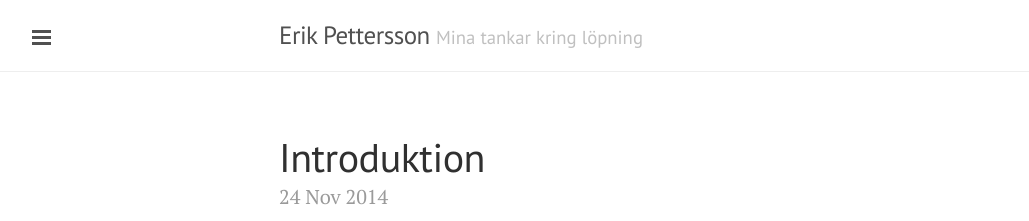
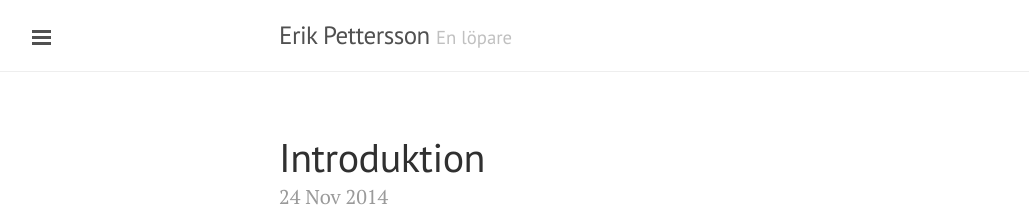
Before and after one commit to eripe970/eripe970.github.io, a Jekyll site: the page built from index.html, in a window 1280 px wide. Shown: the top 221 px of the page, without its empty margins (1-1030 px from the left). Built offline with Jekyll 4.4.1, drawn with Linux system fonts in a browser that asks for light colours; Markdown is read by kramdown in place of the engine named in the settings; the list of posts is cut into pages by our own code.

Commit message:
Update _config.yml

```diff
--- a/_config.yml
+++ b/_config.yml
@@ -10,8 +10,8 @@ relative_permalinks: true
 
 # Setup
 title:               Erik Pettersson
-tagline:             'Mina tankar kring löpning'
-description:         'En enkelt '
+tagline:             'En löpare'
+description:         'En blogg om min träning inför Stockholm Marathon'
 url:                 http://lanyon.getpoole.com
 baseurl:             /
 paginate:            5
```
